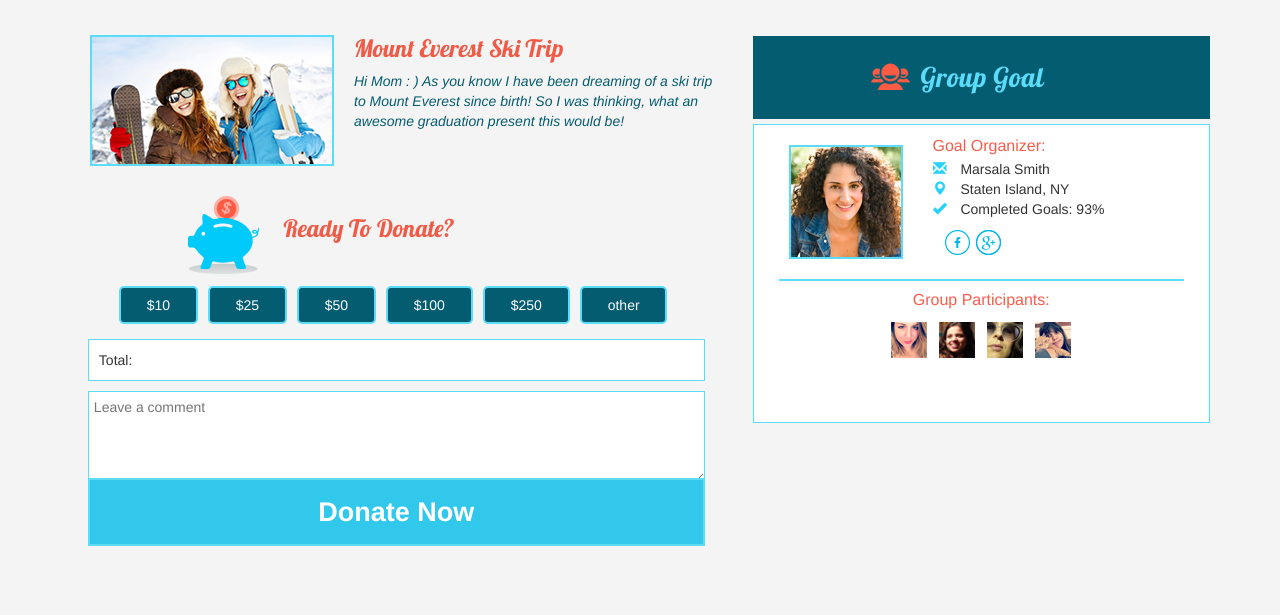
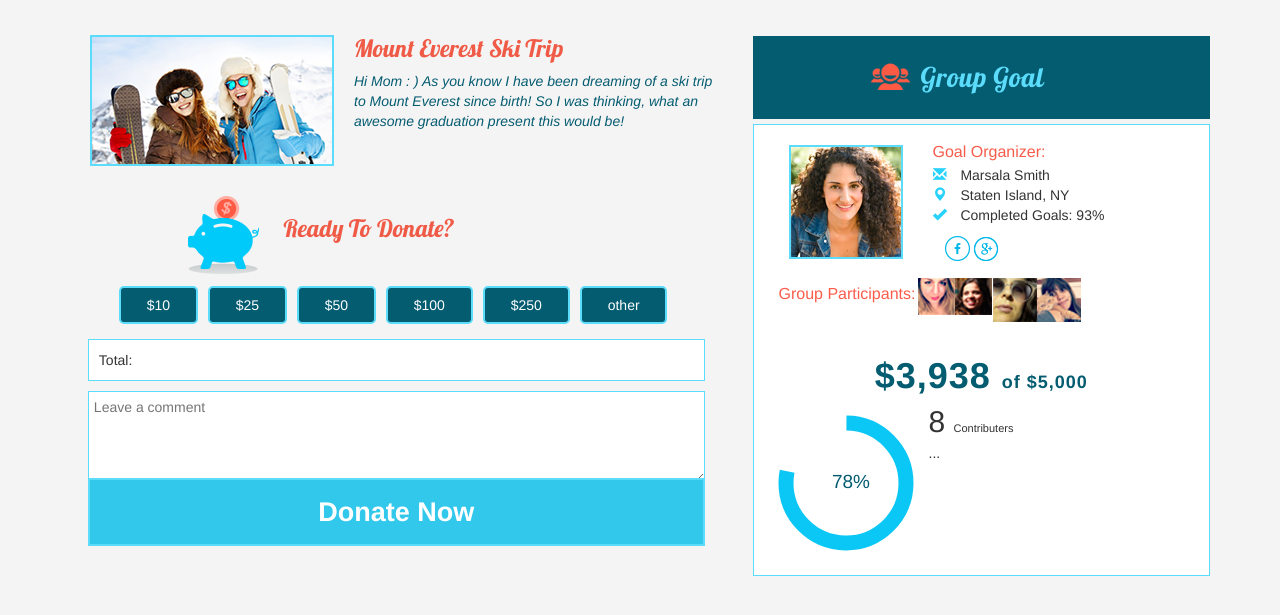
Before and after one commit to jenninep/InstaGoal, a PHP site: page / in a window 1280 px wide. Shown: the part 108-723 px from the top of the page. Run offline with PHP 8.4, Linux system fonts and the light colour scheme; some libraries are stand-ins or nearby versions.

Commit message:
progress bar

```diff
--- a/css/style.css
+++ b/css/style.css
@@ -1,113 +1,3 @@
-@import url(http://fonts.googleapis.com/css?family=Lato:100,300,400,700,900,100italic,300italic,400italic,700italic,900italic);
-
-.radial-progress {
-  @circle-size: 120px;
-  @circle-background: #d6dadc;
-  @circle-color: #97a71d;
-  @inset-size: 90px;
-  @inset-color: #fbfbfb;
-  @transition-length: 1s;
-  @shadow: 6px 6px 10px rgba(0,0,0,0.2);
-  @percentage-color: #97a71d;
-  @percentage-font-size: 22px;
-  @percentage-text-width: 57px;
-
-  margin: 50px;
-  width:  @circle-size;
-  height: @circle-size;
-
-  background-color: @circle-background;
-  border-radius: 50%;
-  .circle {
-    .mask, .fill, .shadow {
-      width:    @circle-size;
-      height:   @circle-size;
-      position: absolute;
-      border-radius: 50%;
-    }
-    .shadow {
-      box-shadow: @shadow inset;
-    }
-    .mask, .fill {
-      -webkit-backface-visibility: hidden;
-      transition: -webkit-transform @transition-length;
-      transition: -ms-transform @transition-length;
-      transition: transform @transition-length;
-      border-radius: 50%;
-    }
-    .mask {
-      clip: rect(0px, @circle-size, @circle-size, @circle-size/2);
-      .fill {
-        clip: rect(0px, @circle-size/2, @circle-size, 0px);
-        background-color: @circle-color;
-      }
-    }
-  }
-  .inset {
-    width:       @inset-size;
-    height:      @inset-size;
-    position:    absolute;
-    margin-left: (@circle-size - @inset-size)/2;
-    margin-top:  (@circle-size - @inset-size)/2;
-
-    background-color: @inset-color;
-    border-radius: 50%;
-    box-shadow: @shadow;
-    .percentage {
-      height:   @percentage-font-size;
-      width:    @percentage-text-width;
-      overflow: hidden;
-
-      position: absolute;
-      top:      (@inset-size - @percentage-font-size) / 2;
-      left:     (@inset-size - @percentage-text-width) / 2;
-
-      line-height: 1;
-      .numbers {
-        margin-top: -@percentage-font-size;
-        transition: width @transition-length;
-        span {
-          width:          @percentage-text-width;
-          display:        inline-block;
-          vertical-align: top;
-          text-align:     center;
-          font-weight:    800;
-          font-size:      @percentage-font-size;
-          font-family:    "Lato", "Helvetica Neue", Helvetica, Arial, sans-serif;
-          color:          @percentage-color;
-        }
-      }
-    }
-  }
-
-  @i: 0;
-  @increment: 180deg / 100;
-  .loop (@i) when (@i <= 100) {
-    &[data-progress="@{i}"] {
-      .circle {
-        .mask.full, .fill {
-          -webkit-transform: rotate(@increment * @i);
-          -ms-transform: rotate(@increment * @i);
-          transform: rotate(@increment * @i);
-        }
-        .fill.fix {
-          -webkit-transform: rotate(@increment * @i * 2);
-          -ms-transform: rotate(@increment * @i * 2);
-          transform: rotate(@increment * @i * 2);
-        }
-      }
-      .inset .percentage .numbers {
-        width: @i * @percentage-text-width + @percentage-text-width;
-      }
-    }
-    .loop(@i + 1);
-  }
-  .loop(@i);
-}
-
-
-
-
 body {
   padding-top:107px;
   background-color: #f5f4f4;
@@ -120,6 +10,16 @@ body {
   margin-left: 30px;
 }
 
+#percentageCircle{
+  text-align: center;
+  margin: 5%;
+}
+#percentageAmount{
+  color: #045c71;
+  text-align: center;
+  letter-spacing: 1px;
+  font-weight: bold;
+}
 
 .hvr-fade {
   display: inline-block;
@@ -157,6 +57,10 @@ body {
   padding-right: 25px;
   padding-bottom: 25px;
   padding-left: 25px;
+}
+
+.percentageText{
+  font-size: 11px;
 
 }
 .moneyButtDiv{
@@ -185,13 +89,14 @@ body {
 }
 
 .groupMembers{
-  padding: 1%;
+  padding: 8%;
 }
 
 .membersDiv{
-  margin: 0px 10px 10px 10px;
+  margin: -4px 10px 10px 10px;
   text-align: center;
-  border-top: 2px solid #5cdcfb;
+ /* border-top: 2px solid #5cdcfb;*/
+  display: inline-flex;
 
 }
 
@@ -201,12 +106,16 @@ body {
 }
 
 #profileInfo{
-  margin-top: 12px;
+  margin-top: 18px;
   color: #f65c4b;
   font-size: 16px;
 }
 .groupIcon{
   float: left;
+}
+
+#goalCost{
+  font-size: 18px;
 }
 
 .socialMedia{
--- a/index.html
+++ b/index.html
@@ -4,17 +4,11 @@
 	<title>InstaGoal</title>
 
 <meta name="viewport" content="width=device-width, initial-scale=1.0">
-
 <script src="https://code.jquery.com/jquery-2.2.4.min.js"   integrity="sha256-BbhdlvQf/xTY9gja0Dq3HiwQF8LaCRTXxZKRutelT44="   crossorigin="anonymous"></script>
 <link rel="stylesheet" href="https://maxcdn.bootstrapcdn.com/bootstrap/3.3.6/css/bootstrap.min.css" integrity="sha384-1q8mTJOASx8j1Au+a5WDVnPi2lkFfwwEAa8hDDdjZlpLegxhjVME1fgjWPGmkzs7" crossorigin="anonymous">
 <script src="https://maxcdn.bootstrapcdn.com/bootstrap/3.3.7/js/bootstrap.min.js" integrity="sha384-Tc5IQib027qvyjSMfHjOMaLkfuWVxZxUPnCJA7l2mCWNIpG9mGCD8wGNIcPD7Txa" crossorigin="anonymous"></script>
-<link rel="stylesheet/less" type="text/css" href="styles.less" />
-<script src="//cdnjs.cloudflare.com/ajax/libs/less.js/2.7.1/less.min.js"></script>
 <link rel="stylesheet" type="text/css" href="css/style.css">
 <link href="https://fonts.googleapis.com/css?family=Lobster" rel="stylesheet">
-
-
-
 
 </head>
 <body>
@@ -134,33 +128,51 @@
 					    		<img class="groupMembers" id="mem4" src="css/images/member4.png" alt="member 4">
 				    		</a>
 			    		</div>
-					</div>
-
-					<div class="radial-progress" data-progress="0">
-						<div class="circle">
-							<div class="mask full">
-								<div class="fill"></div>
+			    		<div>
+			    			<h1 id="percentageAmount">$3,938 <span id="goalCost"> of $5,000</span></h1>
+			    		</div>
+			    		<div>
+			    			<div class="media">
+							  <div class="media-left">
+							    <canvas id="percentageCircle" width="150" height="150"></canvas>
+							  </div>
+							  <div class="media-body">
+							    <h2 class="media-heading">8 <span class="percentageText">Contributers</span></h2>
+							    ...
+							  </div>
 							</div>
-							<div class="mask half">
-								<div class="fill"></div>
-								<div class="fill fix"></div>
-							</div>
-						<div class="shadow"></div>
+			    		</div>
 					</div>
 				</div>
 			</div>
 		</div>
 	</div>
 	<script>
-	$('head style[type="text/css"]').attr('type', 'text/less');
-less.refreshStyles();
-window.randomize = function() {
-	$('.radial-progress').attr('data-progress', Math.floor(Math.random() * 100));
-}
-setTimeout(window.randomize, 200);
-$('.radial-progress').click(window.randomize);
-</script>
-
+		var ctx = document.getElementById('percentageCircle').getContext('2d');
+		var al = 0;
+		var start = 4.72;
+		var cw = ctx.canvas.width;
+		var ch = ctx.canvas.height;
+		var diff;
+		function progressSim(){
+			diff = ((al / 100) * Math.PI*2*10).toFixed(2);
+			ctx.clearRect(0, 0, cw, ch);
+			ctx.lineWidth = 15;
+			ctx.fillStyle = '#045c71';
+			ctx.strokeStyle = '#0ac7f5';
+			ctx.textAlign = 'center';
+			ctx.font="19px Helvetica";
+			ctx.fillText(al+'%', cw*.5, ch* .5, cw);
+			ctx.beginPath();
+			ctx.arc(70, 70, 60, start, diff/10+start, false);
+			ctx.stroke();
+			if(al >= 78){
+				clearTimeout(sim);
+			}
+			al++;
+		}
+		var sim =  setInterval(progressSim, 50);
+	</script>
 
 </body>
 </html>
```
Also changed, not shown: css/images/google.png, css/images/member1.png, css/images/member2.png, css/images/member3.png, css/images/member4.png.
